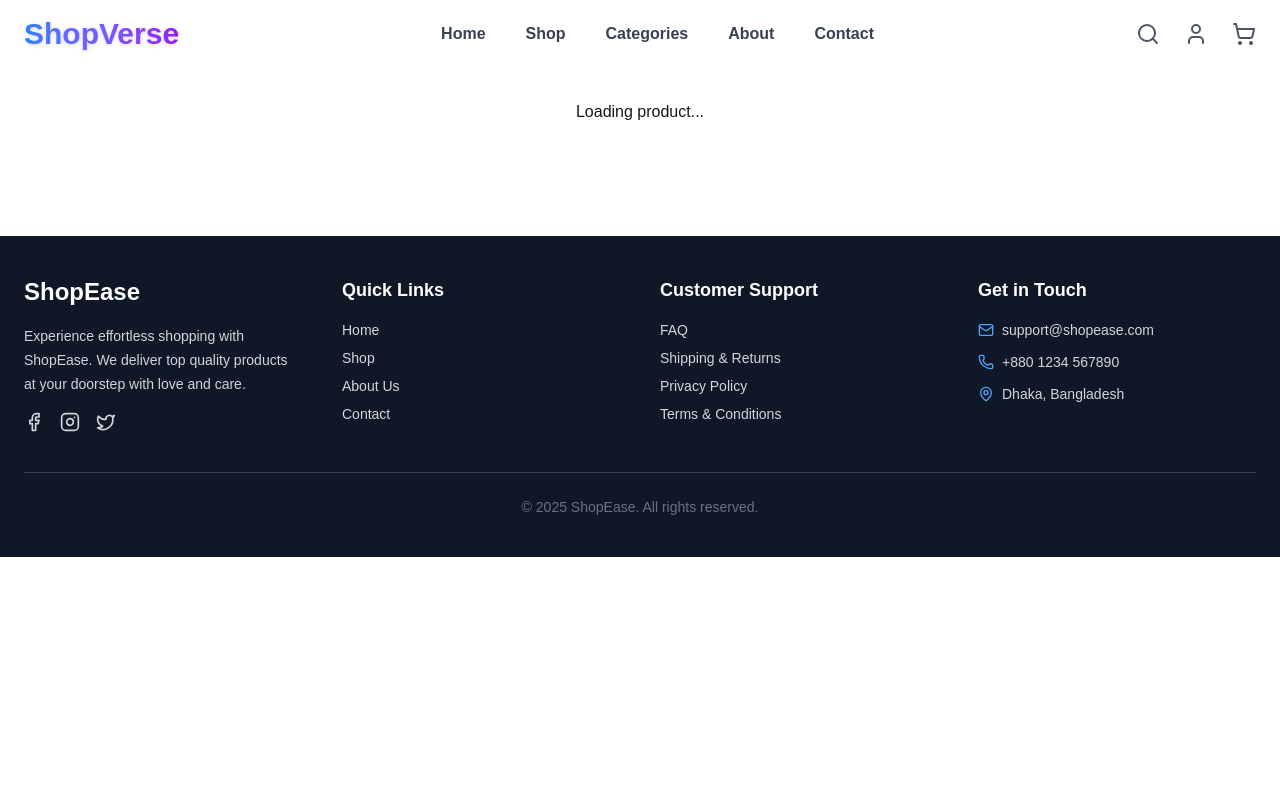
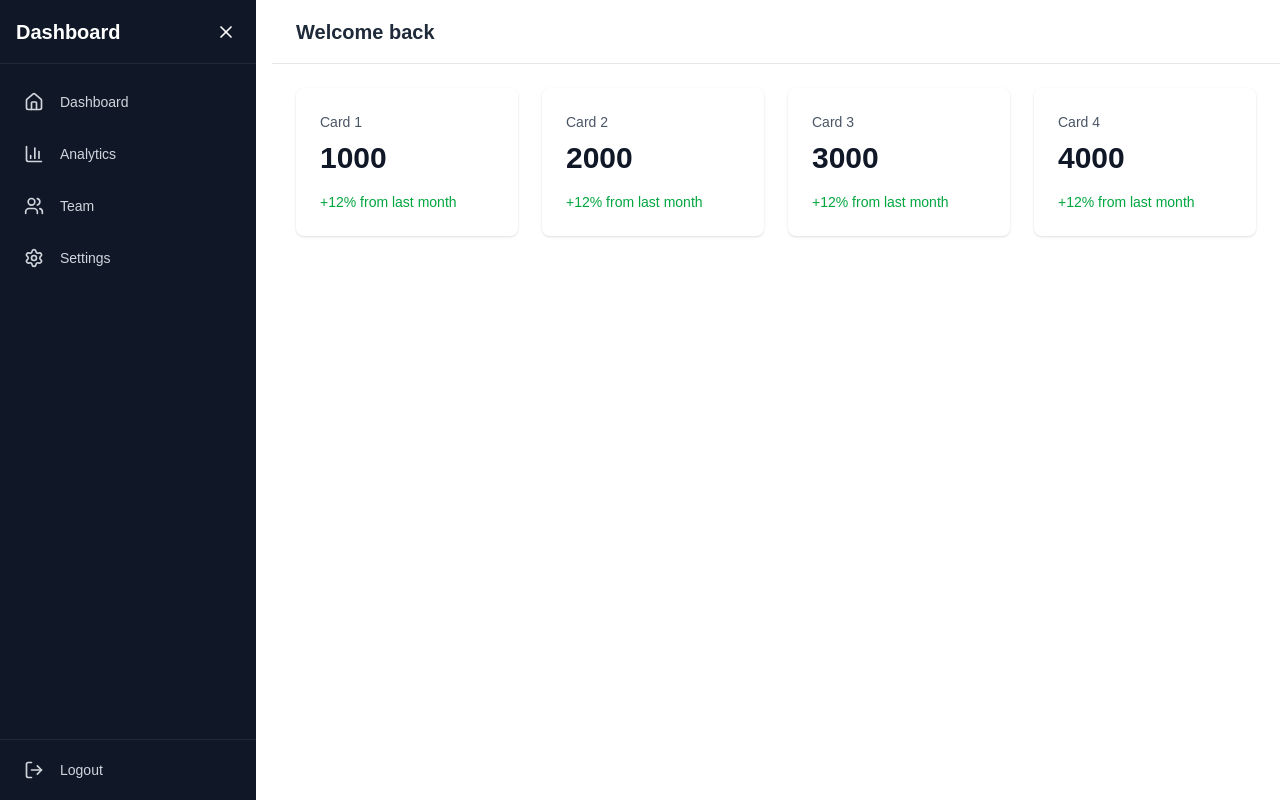
Before and after one commit to tanvirabsur/task-1, a Next.js app: page /dashboard in a window 1280 px wide. Shown: the top 800 px of the page. Built offline with nearby package versions, Linux system fonts and the light colour scheme.

Commit message:
added dashboard sidebar

```diff
--- /dev/null
+++ b/src/app/components/DashboardSlideBar.tsx
@@ -0,0 +1,65 @@
+"use client"
+import { useState } from 'react';
+import { Menu, X, Home, BarChart3, Users, Settings, LogOut } from 'lucide-react';
+
+export default function DashboardSlideBar() {
+  const [sidebarOpen, setSidebarOpen] = useState(true);
+
+  const menuItems = [
+    { icon: Home, label: 'Dashboard', href: '#' },
+    { icon: BarChart3, label: 'Analytics', href: '#' },
+    { icon: Users, label: 'Team', href: '#' },
+    { icon: Settings, label: 'Settings', href: '#' },
+  ];
+
+  return (
+    <div className="flex h-screen bg-gray-100">
+      {/* Sidebar */}
+      <div
+        className={`${
+          sidebarOpen ? 'w-64' : 'w-20'
+        } bg-gray-900 text-white transition-all duration-300 flex flex-col relative h-full`}
+      >
+        {/* Header */}
+        <div className="flex items-center justify-between h-16 px-4 border-b border-gray-800  ">
+          {sidebarOpen && <h1 className="text-xl font-bold">Dashboard</h1>}
+          <button
+            onClick={() => setSidebarOpen(!sidebarOpen)}
+            className="p-1 hover:bg-gray-800 rounded-lg transition-colors"
+          >
+            {sidebarOpen ? <X size={20} /> : <Menu size={20} />}
+          </button>
+        </div>
+
+        {/* Menu Items */}
+        <nav className="flex-1 px-2 py-4 space-y-2">
+          {menuItems.map((item) => (
+            <a
+              key={item.label}
+              href={item.href}
+              className="flex items-center gap-4 px-4 py-3 text-gray-300 hover:bg-gray-800 rounded-lg transition-colors group"
+            >
+              <item.icon size={20} className="flex-shrink-0" />
+              {sidebarOpen && (
+                <span className="text-sm font-medium group-hover:text-white">
+                  {item.label}
+                </span>
+              )}
+            </a>
+          ))}
+        </nav>
+
+        {/* Footer */}
+        <div className="border-t border-gray-800 p-2">
+          <button className="w-full flex items-center gap-4 px-4 py-3 text-gray-300 hover:bg-gray-800 rounded-lg transition-colors">
+            <LogOut size={20} className="flex-shrink-0" />
+            {sidebarOpen && <span className="text-sm font-medium">Logout</span>}
+          </button>
+        </div>
+      </div>
+
+      {/* Main Content */}
+
+    </div>
+  );
+}
--- a/src/app/components/Navbar.tsx
+++ b/src/app/components/Navbar.tsx
@@ -2,10 +2,14 @@
 import React, { useState, useEffect } from "react";
 import { ShoppingCart, User, Menu, X, Search } from "lucide-react";
 import { motion } from "framer-motion";
+import { usePathname } from "next/navigation";
 
 export default function Navbar() {
   const [isOpen, setIsOpen] = useState(false);
   const [scrolled, setScrolled] = useState(false);
+  const pathname = usePathname()
+
+
 
   useEffect(() => {
     const handleScroll = () => {
@@ -14,6 +18,8 @@ export default function Navbar() {
     window.addEventListener("scroll", handleScroll);
     return () => window.removeEventListener("scroll", handleScroll);
   }, []);
+
+  if(pathname.includes("dashboard")) return null;
 
   return (
     <motion.nav
@@ -37,13 +43,13 @@ export default function Navbar() {
 
         {/* Desktop Navigation */}
         <ul className="hidden md:flex space-x-10 text-gray-700 font-semibold">
-          {['Home', 'Shop', 'Categories', 'About', 'Contact'].map((item) => (
+          {['Home', 'Shop', 'Categories','dashboard', 'About', 'Contact'].map((item) => (
             <motion.li
               key={item}
               whileHover={{ scale: 1.1 }}
               className="relative group cursor-pointer"
             >
-              <a href={`#${item.toLowerCase()}`} className="hover:text-blue-600">
+              <a href={`${item.toLowerCase()}`} className="hover:text-blue-600">
                 {item}
               </a>
               <span className="absolute left-0 bottom-0 w-0 h-[2px] bg-blue-500 transition-all group-hover:w-full"></span>
@@ -72,10 +78,10 @@ export default function Navbar() {
           className="md:hidden bg-white shadow-lg border-t"
         >
           <ul className="flex flex-col items-center py-6 space-y-4 font-semibold text-gray-700">
-            {['Home', 'Shop', 'Categories', 'About', 'Contact'].map((item) => (
+            {['Home', 'Shop','dashboard', 'Categories', 'About', 'Contact'].map((item) => (
               <li key={item}>
                 <a
-                  href={`#${item.toLowerCase()}`}
+                  href={`${item.toLowerCase()}`}
                   className="hover:text-blue-600"
                   onClick={() => setIsOpen(false)}
                 >
--- /dev/null
+++ b/src/app/dashboard/layout.tsx
@@ -0,0 +1,16 @@
+import React from 'react'
+import DashboardSlideBar from '../components/DashboardSlideBar'
+
+
+
+export default function layout({children}: {children: React.ReactNode}) {
+  return (
+    <div className='flex h-screen gap-4'>
+        <DashboardSlideBar/>
+        <div className='flex-1'>
+            {children}
+        </div>
+
+    </div>
+  )
+}
--- /dev/null
+++ b/src/app/dashboard/page.tsx
@@ -0,0 +1,31 @@
+import React from 'react'
+
+export default function page() {
+    return (
+        <div className="flex-1 flex flex-col">
+            {/* Top Bar */}
+            <div className="h-16 bg-white border-b border-gray-200 flex items-center px-6">
+                <h2 className="text-xl font-semibold text-gray-800">Welcome back</h2>
+            </div>
+
+            {/* Content Area */}
+            <div className="flex-1 overflow-auto p-6">
+                <div className="grid grid-cols-1 md:grid-cols-2 lg:grid-cols-4 gap-6">
+                    {[1, 2, 3, 4].map((i) => (
+                        <div key={i} className="bg-white rounded-lg shadow p-6">
+                            <div className="text-gray-600 text-sm font-medium mb-2">
+                                Card {i}
+                            </div>
+                            <div className="text-3xl font-bold text-gray-900 mb-4">
+                                {1000 * i}
+                            </div>
+                            <div className="text-green-600 text-sm">
+                                +12% from last month
+                            </div>
+                        </div>
+                    ))}
+                </div>
+            </div>
+        </div>
+    )
+}
```
